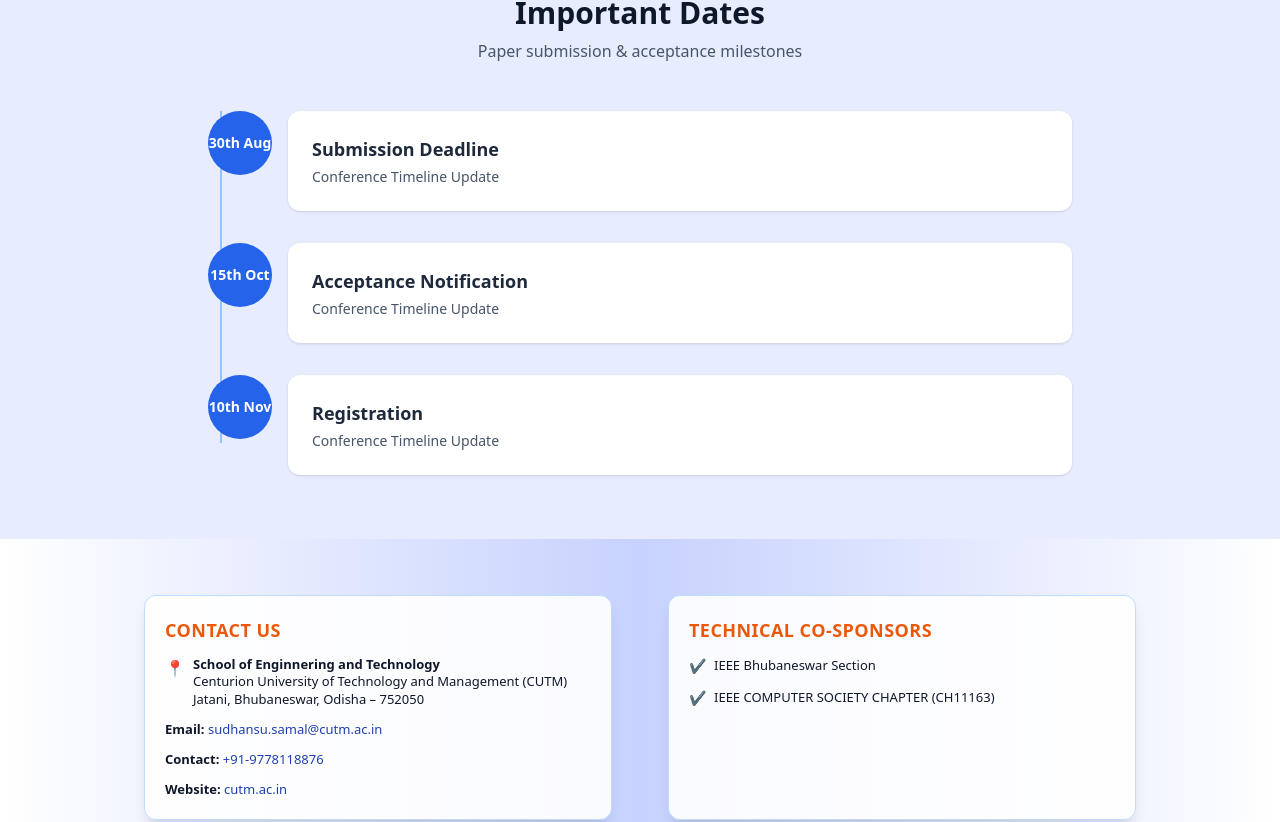
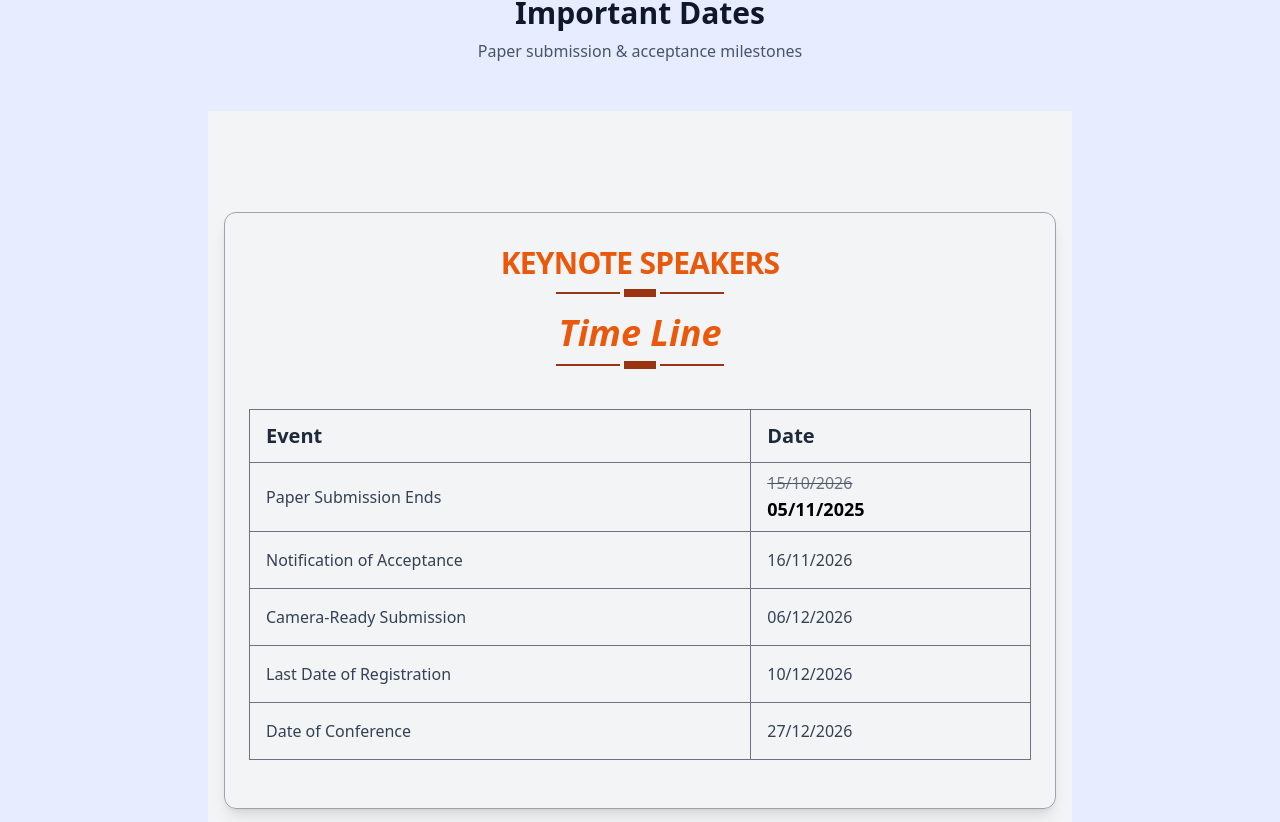
Before and after one commit to Shatabdi121/RAEIC, a React (Vite) app: page / in a window 1280 px wide. Shown: the part 2756-3578 px from the top of the page. Built offline with nearby package versions, Linux system fonts and the light colour scheme.

Commit message:
call for papers1012 old

```diff
--- a/src/Home.jsx
+++ b/src/Home.jsx
@@ -423,39 +423,70 @@ const Home = () => {
       </p>
     </div>
 
-    <div className="relative space-y-8">
-      <div className="absolute left-3 top-0 bottom-0 w-0.5 bg-blue-300" />
+    <div class="flex items-center justify-center min-h-screen bg-gray-100 p-4">
+  <div class="w-full max-max-w-md bg-gradient-to-b from-gray-200 to-gray-300 rounded-xl shadow-lg border border-gray-400 overflow-hidden">
 
-      {schedule.map((item, idx) => (
-        <div key={idx} className="relative flex gap-4">
+    <div class="pt-8 pb-4 text-center">
+      <h2 class="text-3xl font-bold text-orange-600 uppercase tracking-tight">
+        Keynote Speakers
+      </h2>
 
-          <div className="z-10">
-            <div className="
-              w-12 h-12
-              sm:w-16 sm:h-16
-              rounded-full
-              bg-blue-600
-              text-white
-              flex items-center justify-center
-              text-xs sm:text-sm
-              font-semibold
-            ">
-              {item.date}
-            </div>
-          </div>
+      <div class="flex items-center justify-center my-2">
+        <div class="h-0.5 w-16 bg-orange-800"></div>
+        <div class="h-2 w-8 bg-orange-800 mx-1"></div>
+        <div class="h-0.5 w-16 bg-orange-800"></div>
+      </div>
 
-          <div className="bg-white rounded-xl p-4 sm:p-6 shadow w-full">
-            <h4 className="font-bold text-base sm:text-lg">
-              {item.title}
-            </h4>
-            <p className="text-xs sm:text-sm text-slate-600 mt-1">
-              Conference Timeline Update
-            </p>
-          </div>
+      <h3 class="text-4xl font-bold text-orange-600 mt-4 italic">
+        Time Line
+      </h3>
 
-        </div>
-      ))}
+      <div class="flex items-center justify-center mt-2 mb-6">
+        <div class="h-0.5 w-16 bg-orange-800"></div>
+        <div class="h-2 w-8 bg-orange-800 mx-1"></div>
+        <div class="h-0.5 w-16 bg-orange-800"></div>
+      </div>
     </div>
+
+    <div class="px-6 pb-12">
+      <div class="border border-gray-500 overflow-hidden">
+        <table class="w-full text-left border-collapse">
+          <thead>
+            <tr class="bg-transparent">
+              <th class="py-3 px-4 text-xl font-bold text-slate-800 border-r border-b border-gray-500">Event</th>
+              <th class="py-3 px-4 text-xl font-bold text-slate-800 border-b border-gray-500">Date</th>
+            </tr>
+          </thead>
+          <tbody class="text-slate-700 font-medium">
+            <tr>
+              <td class="py-4 px-4 border-r border-b border-gray-500">Paper Submission Ends</td>
+              <td class="py-2 px-4 border-b border-gray-500">
+                <div class="text-gray-500 line-through decoration-slate-600">15/10/2026</div>
+                <div class="font-bold text-black text-lg">05/11/2025</div>
+              </td>
+            </tr>
+            <tr>
+              <td class="py-4 px-4 border-r border-b border-gray-500">Notification of Acceptance</td>
+              <td class="py-4 px-4 border-b border-gray-500">16/11/2026</td>
+            </tr>
+            <tr>
+              <td class="py-4 px-4 border-r border-b border-gray-500">Camera-Ready Submission</td>
+              <td class="py-4 px-4 border-b border-gray-500">06/12/2026</td>
+            </tr>
+            <tr>
+              <td class="py-4 px-4 border-r border-b border-gray-500">Last Date of Registration</td>
+              <td class="py-4 px-4 border-b border-gray-500">10/12/2026</td>
+            </tr>
+            <tr>
+              <td class="py-4 px-4 border-r border-gray-500">Date of Conference</td>
+              <td class="py-4 px-4">27/12/2026</td>
+            </tr>
+          </tbody>
+        </table>
+      </div>
+    </div>
+  </div>
+</div>
   </div>
 </section>
 
```
